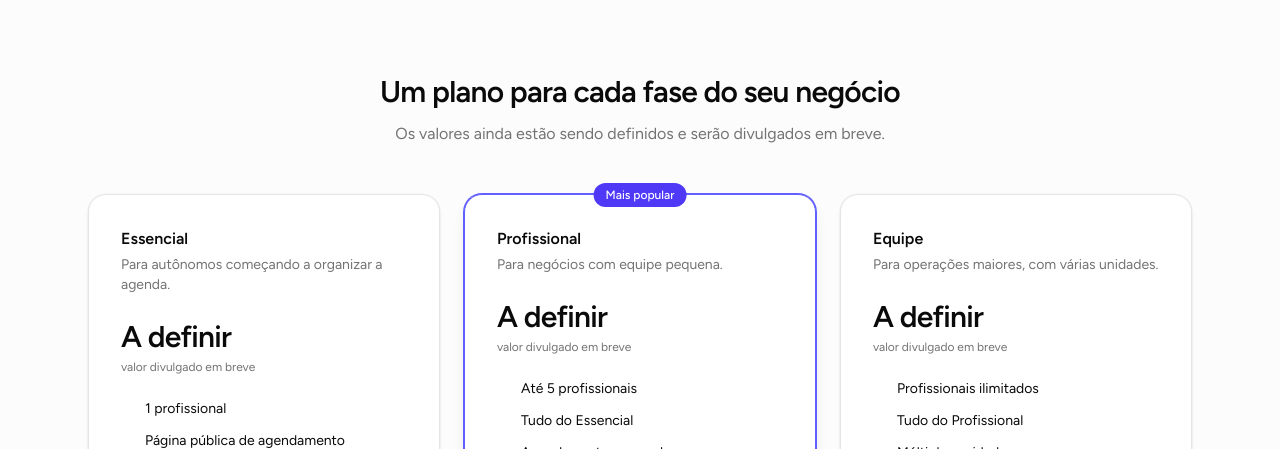
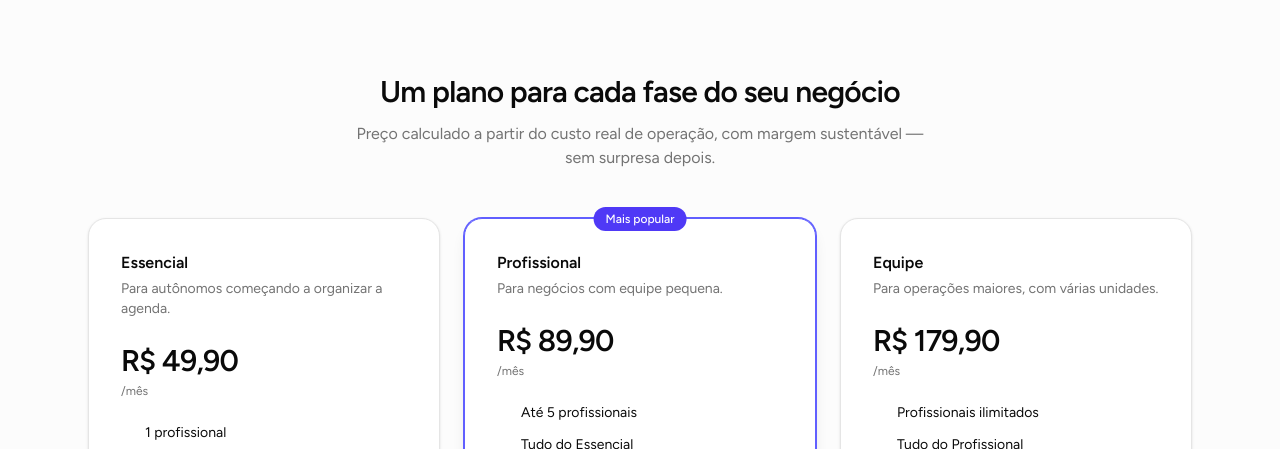
Before and after one commit to daviaieta/TimeFlow, a Next.js app in the folder web/: page / in a window 1280 px wide. Shown: the part 1440-1889 px from the top of the page. Built offline with nearby package versions, Linux system fonts and the light colour scheme; some icons are missing.

Commit message:
feat(web): show real prices on the landing page pricing section

```diff
--- a/web/app/page.tsx
+++ b/web/app/page.tsx
@@ -52,6 +52,8 @@ const plans = [
   {
     name: "Essencial",
     description: "Para autônomos começando a organizar a agenda.",
+    price: "R$ 49,90",
+    priceSuffix: "/mês",
     features: [
       "1 profissional",
       "Página pública de agendamento",
@@ -63,6 +65,8 @@ const plans = [
   {
     name: "Profissional",
     description: "Para negócios com equipe pequena.",
+    price: "R$ 89,90",
+    priceSuffix: "/mês",
     features: [
       "Até 5 profissionais",
       "Tudo do Essencial",
@@ -74,6 +78,8 @@ const plans = [
   {
     name: "Equipe",
     description: "Para operações maiores, com várias unidades.",
+    price: "R$ 179,90",
+    priceSuffix: "/mês",
     features: [
       "Profissionais ilimitados",
       "Tudo do Profissional",
@@ -251,8 +257,8 @@ export default function Home() {
               Um plano para cada fase do seu negócio
             </h2>
             <p className="mt-3 text-muted-foreground">
-              Os valores ainda estão sendo definidos e serão divulgados em
-              breve.
+              Preço calculado a partir do custo real de operação, com margem
+              sustentável — sem surpresa depois.
             </p>
           </div>
 
@@ -276,10 +282,10 @@ export default function Home() {
                   {plan.description}
                 </p>
                 <p className="mt-6 text-3xl font-semibold tracking-tight">
-                  A definir
+                  {plan.price}
                 </p>
                 <p className="mt-1 text-xs text-muted-foreground">
-                  valor divulgado em breve
+                  {plan.priceSuffix}
                 </p>
                 <ul className="mt-6 flex-1 space-y-3 text-sm">
                   {plan.features.map((feature) => (
```
